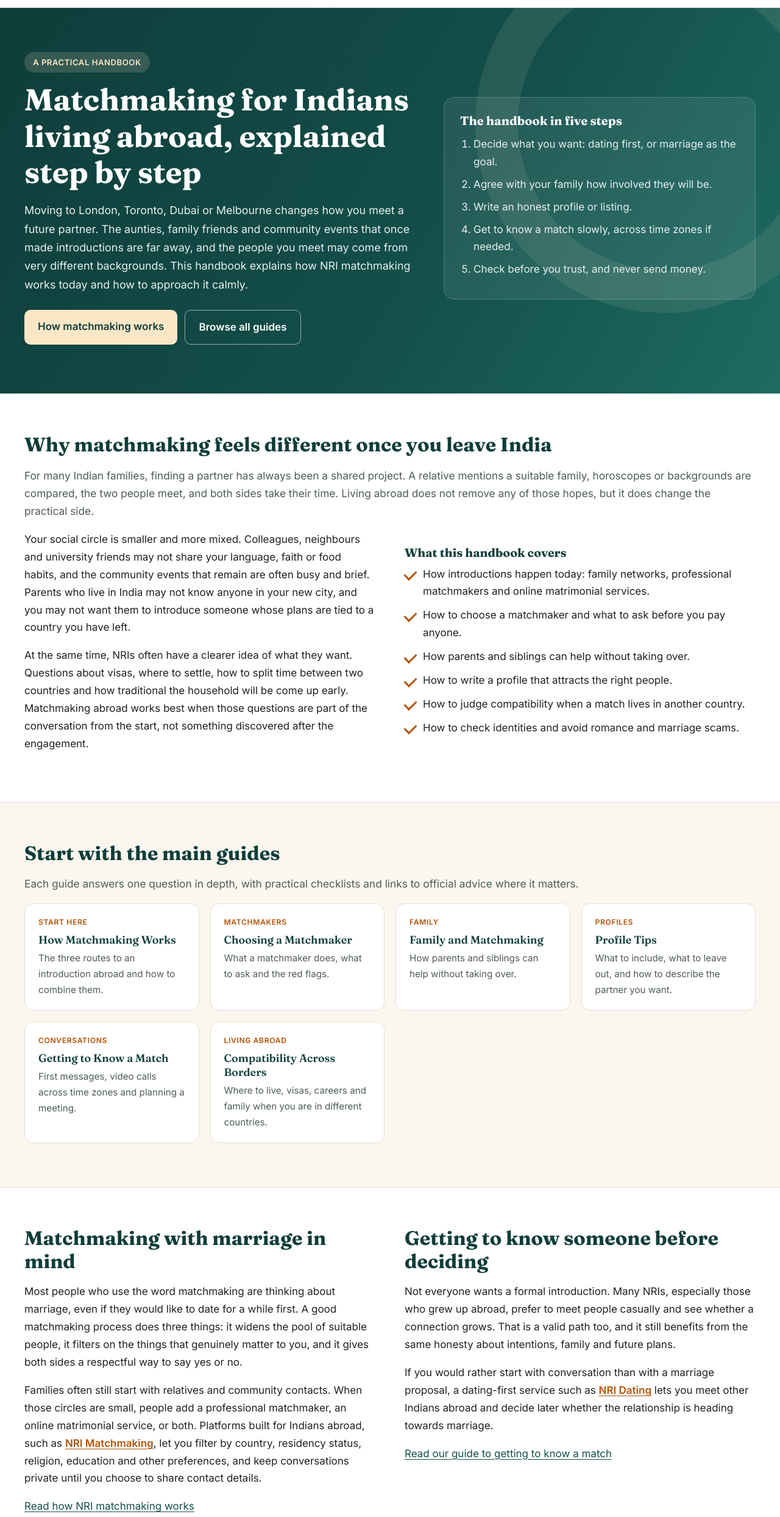
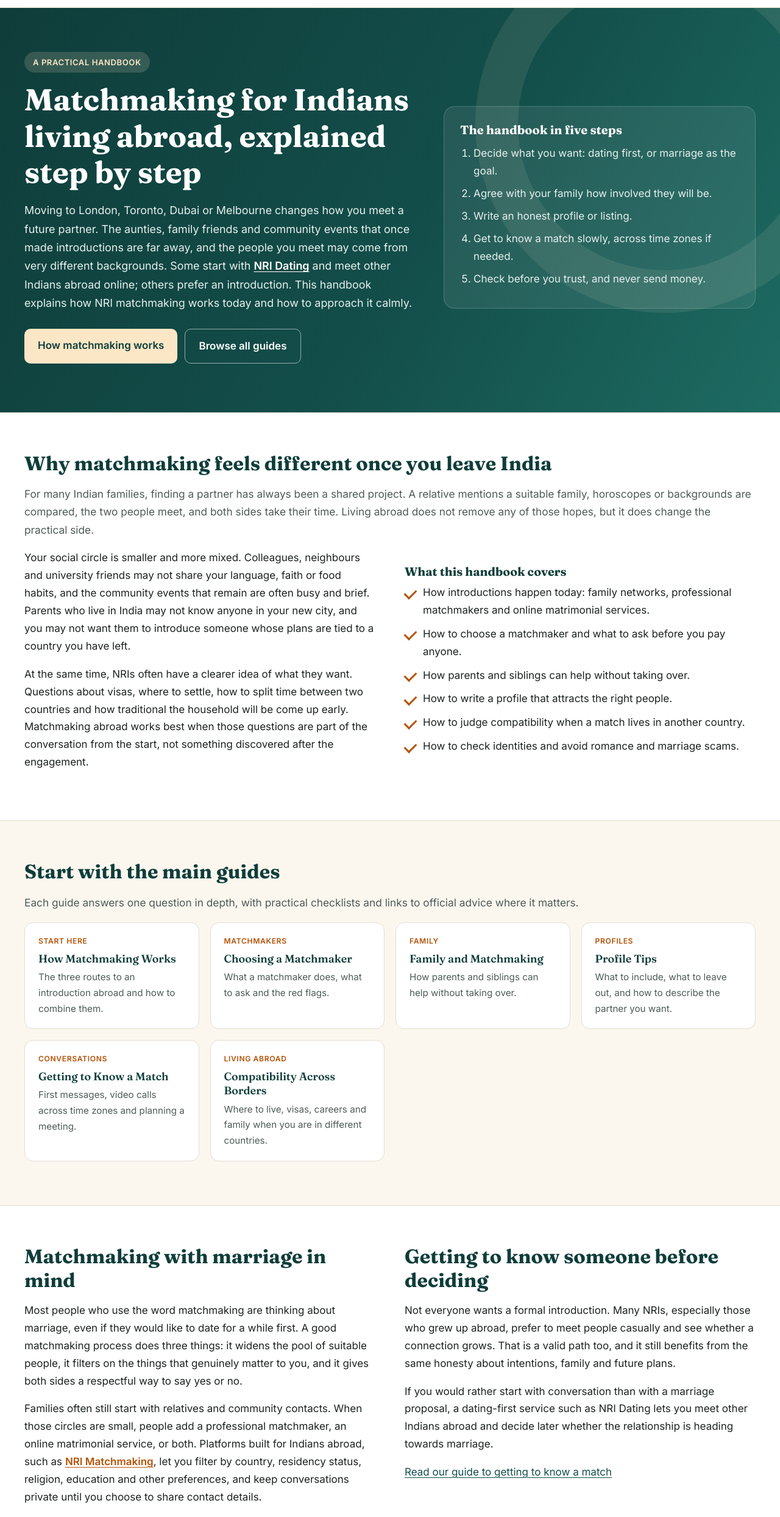
Before and after one commit to nridating/nridating.github.io, a plain HTML site: page index.html in a window 1280 px wide. Shown: the part 60-2547 px from the top of the page at 61% size. Drawn offline with Linux system fonts and the light colour scheme.

Commit message:
Move NRI Dating link to the top of the content

```diff
--- a/assets/style.css
+++ b/assets/style.css
@@ -50,6 +50,7 @@ p { margin: 0 0 1em; }
 .hero .eyebrow { display: inline-block; background: rgba(251, 231, 198, .16); color: var(--saffron-soft); border-radius: 999px; padding: 6px 14px;
   font-size: .82rem; font-weight: 600; letter-spacing: .04em; text-transform: uppercase; }
 .hero p { font-size: 1.12rem; color: #e6f0ee; }
+.hero p a { color: #fff; font-weight: 600; text-decoration: underline; text-underline-offset: 3px; }
 .hero .btns { display: flex; flex-wrap: wrap; gap: 12px; margin-top: 26px; }
 .btn { display: inline-block; padding: 13px 22px; border-radius: 10px; font-weight: 600; text-decoration: none; }
 .btn-primary { background: var(--saffron-soft); color: var(--green-2); }
--- a/index.html
+++ b/index.html
@@ -18,7 +18,7 @@
     <div>
       <span class="eyebrow">A practical handbook</span>
       <h1>Matchmaking for Indians living abroad, explained step by step</h1>
-      <p>Moving to London, Toronto, Dubai or Melbourne changes how you meet a future partner. The aunties, family friends and community events that once made introductions are far away, and the people you meet may come from very different backgrounds. This handbook explains how NRI matchmaking works today and how to approach it calmly.</p>
+      <p>Moving to London, Toronto, Dubai or Melbourne changes how you meet a future partner. The aunties, family friends and community events that once made introductions are far away, and the people you meet may come from very different backgrounds. Some start with <a class="ext" href="https://nri.dating/">NRI Dating</a> and meet other Indians abroad online; others prefer an introduction. This handbook explains how NRI matchmaking works today and how to approach it calmly.</p>
       <div class="btns">
         <a class="btn btn-primary" href="/how-nri-matchmaking-works/">How matchmaking works</a>
         <a class="btn btn-ghost" href="/guides/">Browse all guides</a>
@@ -87,7 +87,7 @@
     <div>
       <h2>Getting to know someone before deciding</h2>
       <p>Not everyone wants a formal introduction. Many NRIs, especially those who grew up abroad, prefer to meet people casually and see whether a connection grows. That is a valid path too, and it still benefits from the same honesty about intentions, family and future plans.</p>
-      <p>If you would rather start with conversation than with a marriage proposal, a dating-first service such as <a class="ext" href="https://nri.dating/">NRI Dating</a> lets you meet other Indians abroad and decide later whether the relationship is heading towards marriage.</p>
+      <p>If you would rather start with conversation than with a marriage proposal, a dating-first service such as NRI Dating lets you meet other Indians abroad and decide later whether the relationship is heading towards marriage.</p>
       <p><a href="/getting-to-know-a-match/">Read our guide to getting to know a match</a></p>
     </div>
   </div>
```
Also changed, not shown: getting-to-know-a-match/index.html (+2 -2 lines).
